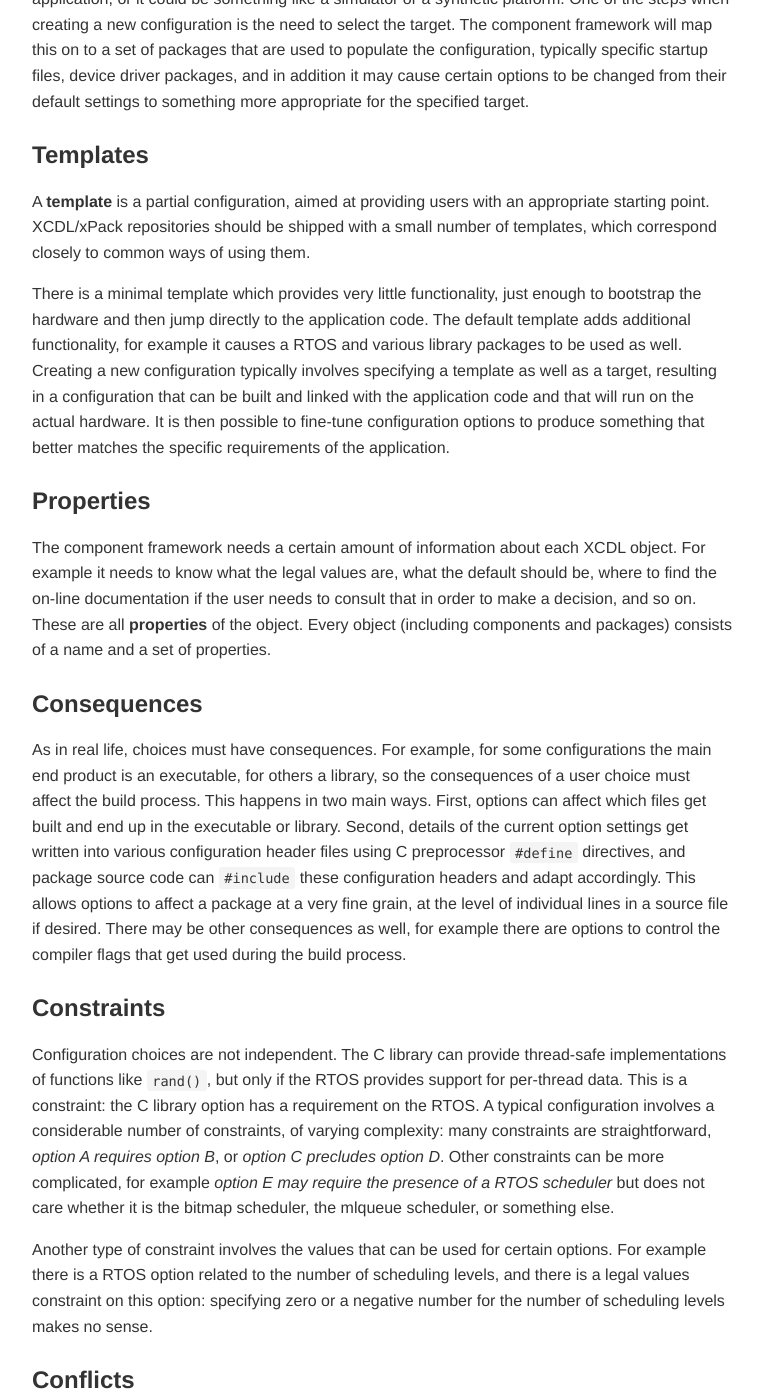
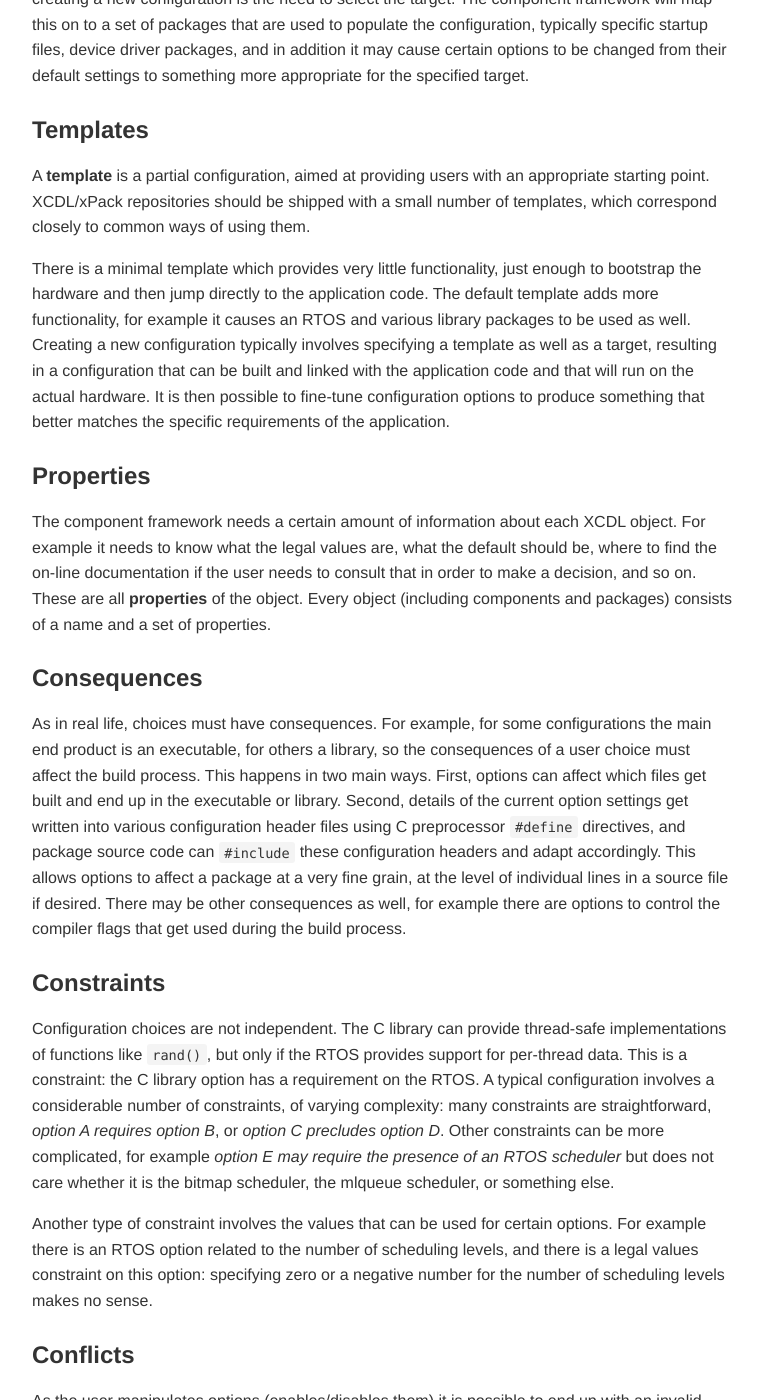
Before and after one commit to xcdl/xcdl.github.io-source, a Jekyll site: the page built from pages/guide/concepts.md, in a window 1280 px wide and 1400 px high, scrolled down 12842 px. Shown: the whole window, without its empty margins (118-881 px from the left). Built offline with Jekyll 4.4.1, drawn with Linux system fonts in a browser that asks for light colours; comment, search, counter and statistics services are not loaded; some of the changed text lies outside the part shown.

Commit message:
/guide/concepts - fix typos

```diff
--- a/pages/guide/concepts.md
+++ b/pages/guide/concepts.md
@@ -306,7 +306,7 @@ A **component** is a unit of functionality such as a particular RTOS scheduler o
 
 #### Hierarchy
 
-Components may contain further configuration objects. In the case of a device driver, there may be options to control the exact behaviour of that driver. These will of course be irrelevant if the driver as a whole is disabled. More generally options and components live in a hierarchy, where any component or package can contain options specific to that component and further sub-components.
+Components may contain further configuration objects. In the case of a device driver, there may be options to control the exact behaviour of that driver. These will of course be irrelevant if the driver as a whole is disabled. More generally, options and components live in a hierarchy, where any component or package can contain options specific to that component and further sub-components.
 
 #### Active/inactive
 
@@ -376,7 +376,7 @@ The **target** is the specific piece of hardware on which the application is exp
 
 A **template** is a partial configuration, aimed at providing users with an appropriate starting point. XCDL/xPack repositories should be shipped with a small number of templates, which correspond closely to common ways of using them.
 
-There is a minimal template which provides very little functionality, just enough to bootstrap the hardware and then jump directly to the application code. The default template adds additional functionality, for example it causes a RTOS and various library packages to be used as well. Creating a new configuration typically involves specifying a template as well as a target, resulting in a configuration that can be built and linked with the application code and that will run on the actual hardware. It is then possible to fine-tune configuration options to produce something that better matches the specific requirements of the application.
+There is a minimal template which provides very little functionality, just enough to bootstrap the hardware and then jump directly to the application code. The default template adds more functionality, for example it causes an RTOS and various library packages to be used as well. Creating a new configuration typically involves specifying a template as well as a target, resulting in a configuration that can be built and linked with the application code and that will run on the actual hardware. It is then possible to fine-tune configuration options to produce something that better matches the specific requirements of the application.
 
 ### Properties
 
@@ -388,9 +388,9 @@ As in real life, choices must have consequences. For example, for some configura
 
 ### Constraints
 
-Configuration choices are not independent. The C library can provide thread-safe implementations of functions like `rand()`, but only if the RTOS provides support for per-thread data. This is a constraint: the C library option has a requirement on the RTOS. A typical configuration involves a considerable number of constraints, of varying complexity: many constraints are straightforward, *option A requires option B*, or *option C precludes option D*. Other constraints can be more complicated, for example *option E may require the presence of a RTOS scheduler* but does not care whether it is the bitmap scheduler, the mlqueue scheduler, or something else.
+Configuration choices are not independent. The C library can provide thread-safe implementations of functions like `rand()`, but only if the RTOS provides support for per-thread data. This is a constraint: the C library option has a requirement on the RTOS. A typical configuration involves a considerable number of constraints, of varying complexity: many constraints are straightforward, *option A requires option B*, or *option C precludes option D*. Other constraints can be more complicated, for example *option E may require the presence of an RTOS scheduler* but does not care whether it is the bitmap scheduler, the mlqueue scheduler, or something else.
 
-Another type of constraint involves the values that can be used for certain options. For example there is a RTOS option related to the number of scheduling levels, and there is a legal values constraint on this option: specifying zero or a negative number for the number of scheduling levels makes no sense.
+Another type of constraint involves the values that can be used for certain options. For example there is an RTOS option related to the number of scheduling levels, and there is a legal values constraint on this option: specifying zero or a negative number for the number of scheduling levels makes no sense.
 
 ### Conflicts
 
```
Also changed, not shown: other parts of pages/guide/concepts.md (+7 -7 lines).
